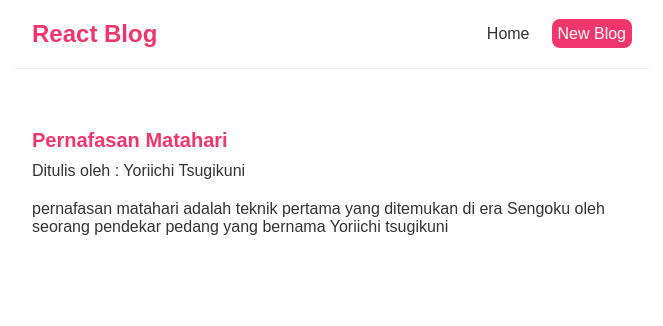
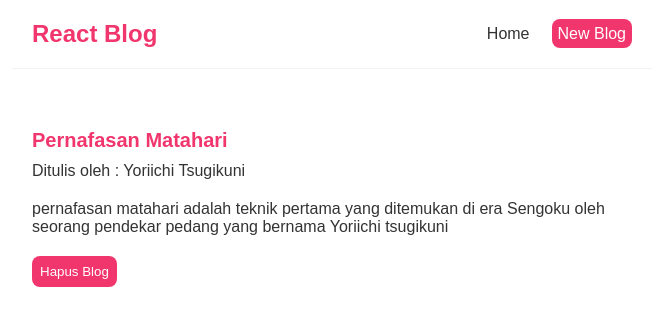
Before and after one commit to GeneralTomm/belajar-react-js-1, a React (Create React App) app: page /blogs/1 in a window 1280 px wide. Shown: the top 326 px of the page, without its empty margins (308-971 px from the left). Built offline with nearby package versions, Linux system fonts and the light colour scheme; data requests are answered from the project's data file.

Commit message:
membuat fitur delete

```diff
--- a/src/BlogDetails.jsx
+++ b/src/BlogDetails.jsx
@@ -1,9 +1,22 @@
-import { useParams } from "react-router-dom";
+import { useNavigate, useParams } from "react-router-dom";
 import useFetch from "./useFetch";
 
 const BlogDetails = () => {
     const { id } = useParams();
+    const navigate = useNavigate();
     const {data:blog , error,isPending} = useFetch(`/blogs/${id}`)
+    const handleDelete = ()=>{
+        const abort = new AbortController();
+        fetch(`http://localhost:9000/blogs/${id}`,{
+            method:"DELETE",
+            signal:abort.signal
+        })
+        .then(()=>{
+            navigate('/');
+        })
+        return ()=> abort.abort();
+    }
+
     return (
         <div className="blog-details">
             { isPending && <div>Loading ...</div> }
@@ -15,6 +28,7 @@ const BlogDetails = () => {
                     <div>
                         {blog.body}
                     </div>
+                    <button onClick={handleDelete}>Hapus Blog</button>
                 </article>
             )}
         </div>
--- a/src/Create.jsx
+++ b/src/Create.jsx
@@ -1,12 +1,12 @@
 import { useState } from "react";
-
+import { useNavigate } from "react-router-dom";
 const Create = () => {
     const [title , setTitle] = useState("");
     const [body , setBody] = useState("");
     const [author , setAuthor] = useState("");
+    const [isPending , setIsPending] = useState(false);
+    const navigate = useNavigate();
 
-
-    const [isPending , setIsPending] = useState(false);
     const handleSubmit = e =>{
         e.preventDefault();
         setIsPending(true);
@@ -23,6 +23,7 @@ const Create = () => {
         })
         .then( ()=> {
             setIsPending(false);
+            navigate('/');
         })
         return ()=> abort.abort();
     }
```
